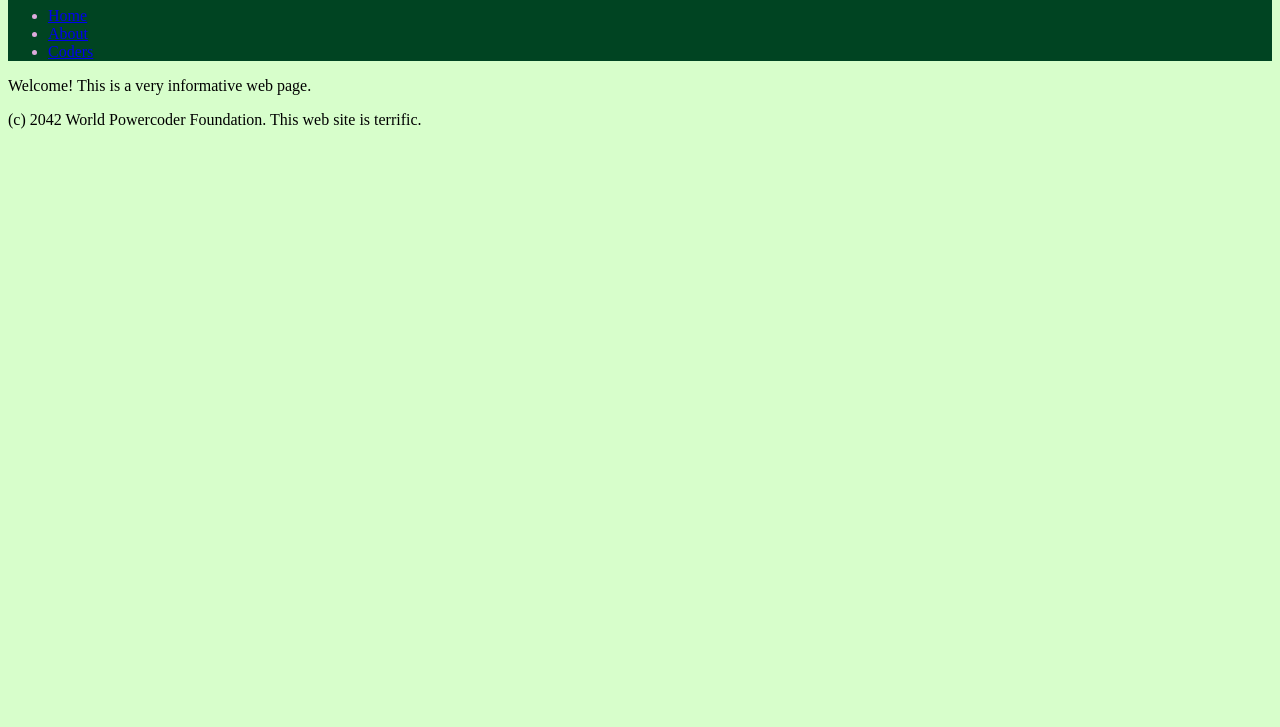
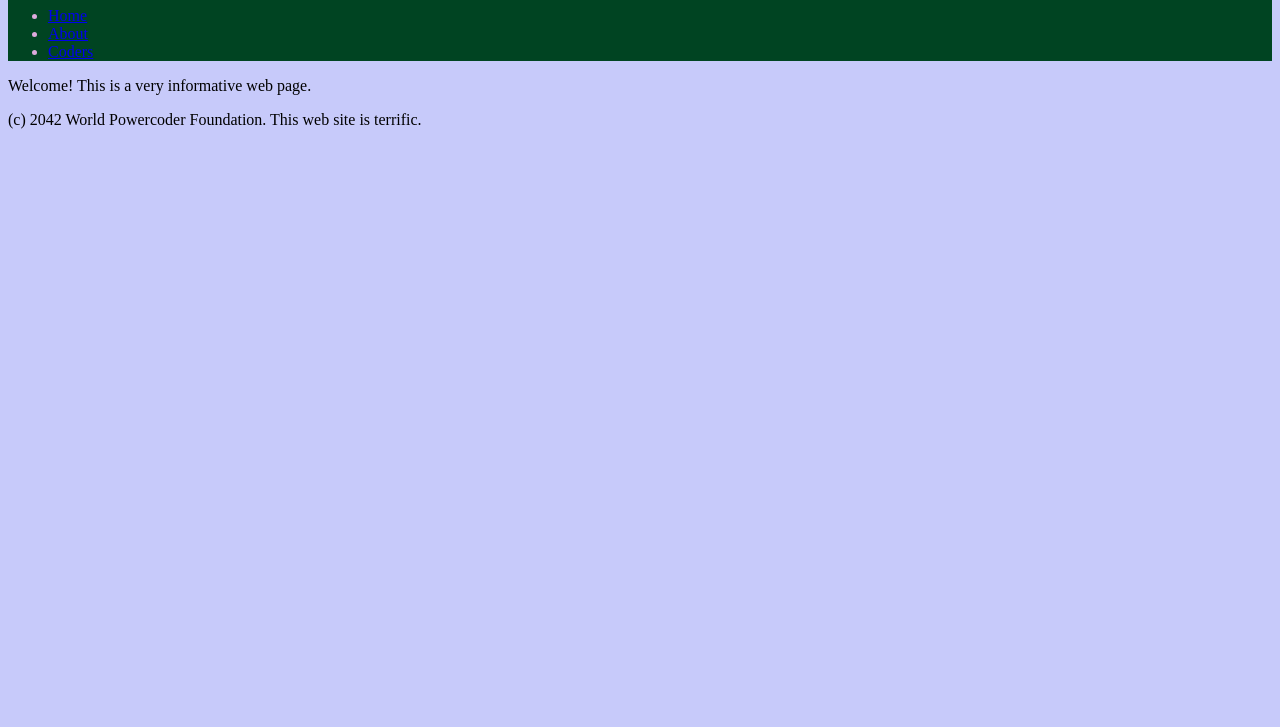
Before and after one commit to power-coders/powercoders-002, a plain HTML site: page index.html in a window 1280 px wide. Shown: the part 73-800 px from the top of the page. Drawn offline with Linux system fonts and the light colour scheme.

Commit message:
Background changed

```diff
--- a/style/style.css
+++ b/style/style.css
@@ -1,5 +1,5 @@
 body {
-    background-color: #cafebabe;
+    background-color: #babeface;
 }
 
 header {
```
